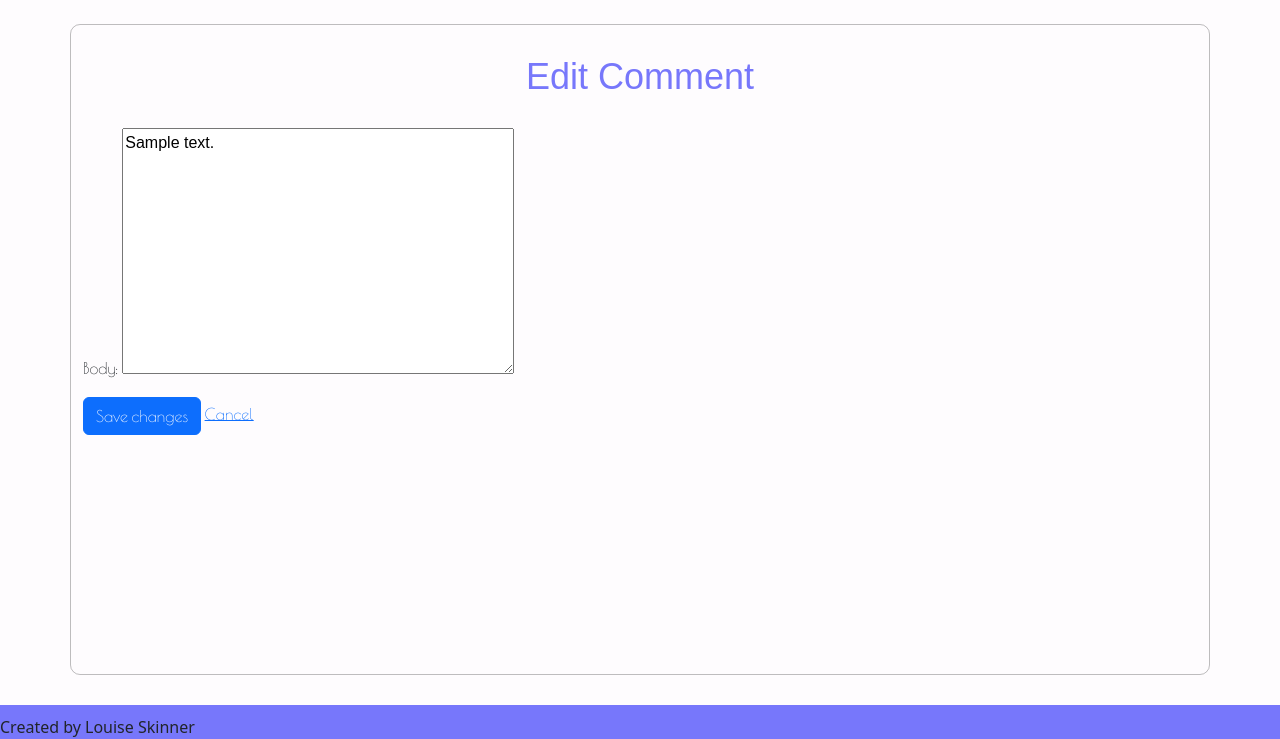
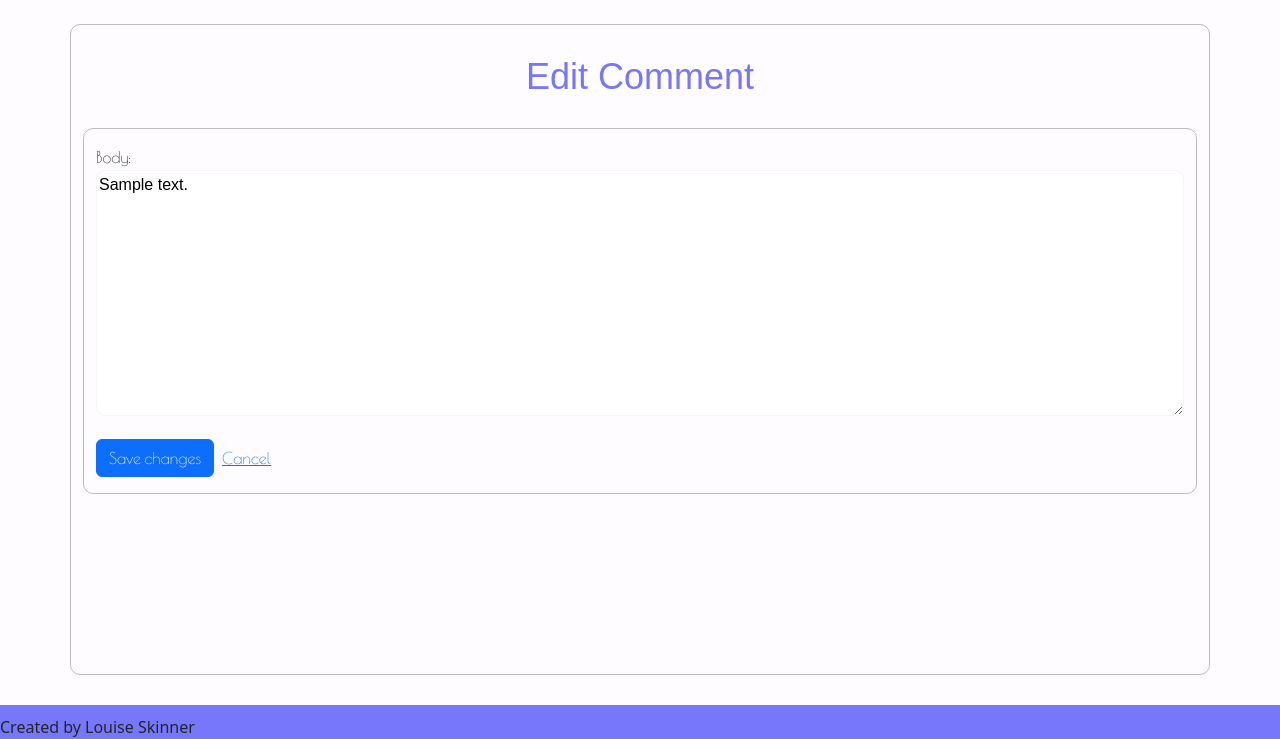
Before and after one commit to Louiseskinner01/project3-social-fitness, a Django app: page /comments/1/edit/ in a window 1280 px wide. Shown: the part 61-800 px from the top of the page. Run offline with Django 4.2, Linux system fonts and the light colour scheme; a user stored in the database is signed in; tables that the repository leaves empty hold one stand-in row (values such as "Sample post"); some web fonts are replaced.

Commit message:
Add class text nowrap to save changes button and add styling to textarea body to improve ux

```diff
--- a/social/static/social/css/stylesheet.css
+++ b/social/static/social/css/stylesheet.css
@@ -85,6 +85,12 @@ main img {
   transform: scale(1.2);
 }
 
+#id_body {
+  width: 100%;
+  border-radius: 10px;
+  border: 1px solid whitesmoke;
+}
+
 @media (min-width: 992px) {
   .large-screen {
     font-size: 24px;
--- a/social/templates/social/edit_comment.html
+++ b/social/templates/social/edit_comment.html
@@ -3,11 +3,19 @@
 
 <h2>Edit Comment</h2>
 
+<main class="container">
+  <div class="row">
+    <div class="col-12 mt-3 mb-3">
+
 <form method="POST">
   {% csrf_token %}
   {{ form.as_p }}
-  <button type="submit" class="btn btn-primary">Save changes</button>
+  <div class="d-flex gap-2 align-items-center">
+  <button type="submit" class="btn btn-primary text-nowrap">Save changes</button>
   <a href="{% url 'feed' %}">Cancel</a>
+</div>
 </form>
-
+    </div>
+  </div>
+</main>
 {% endblock %}
```
